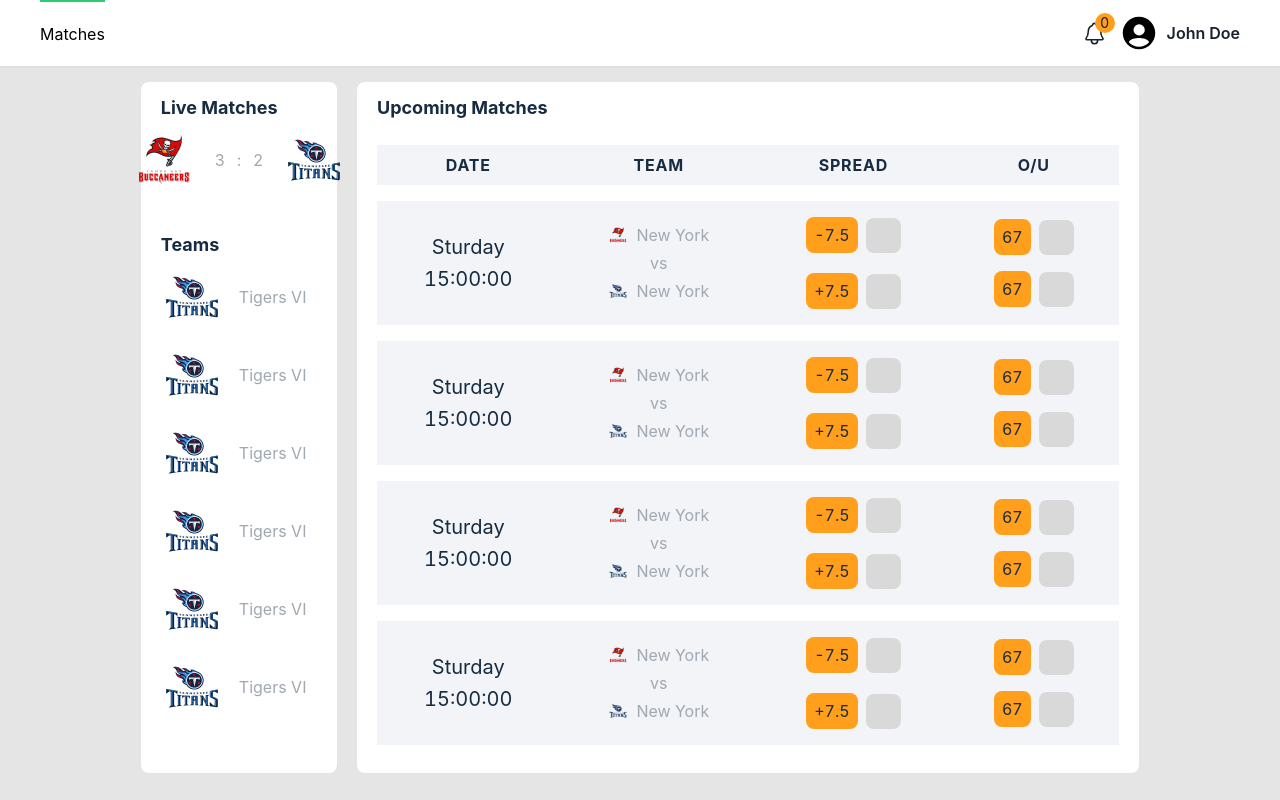
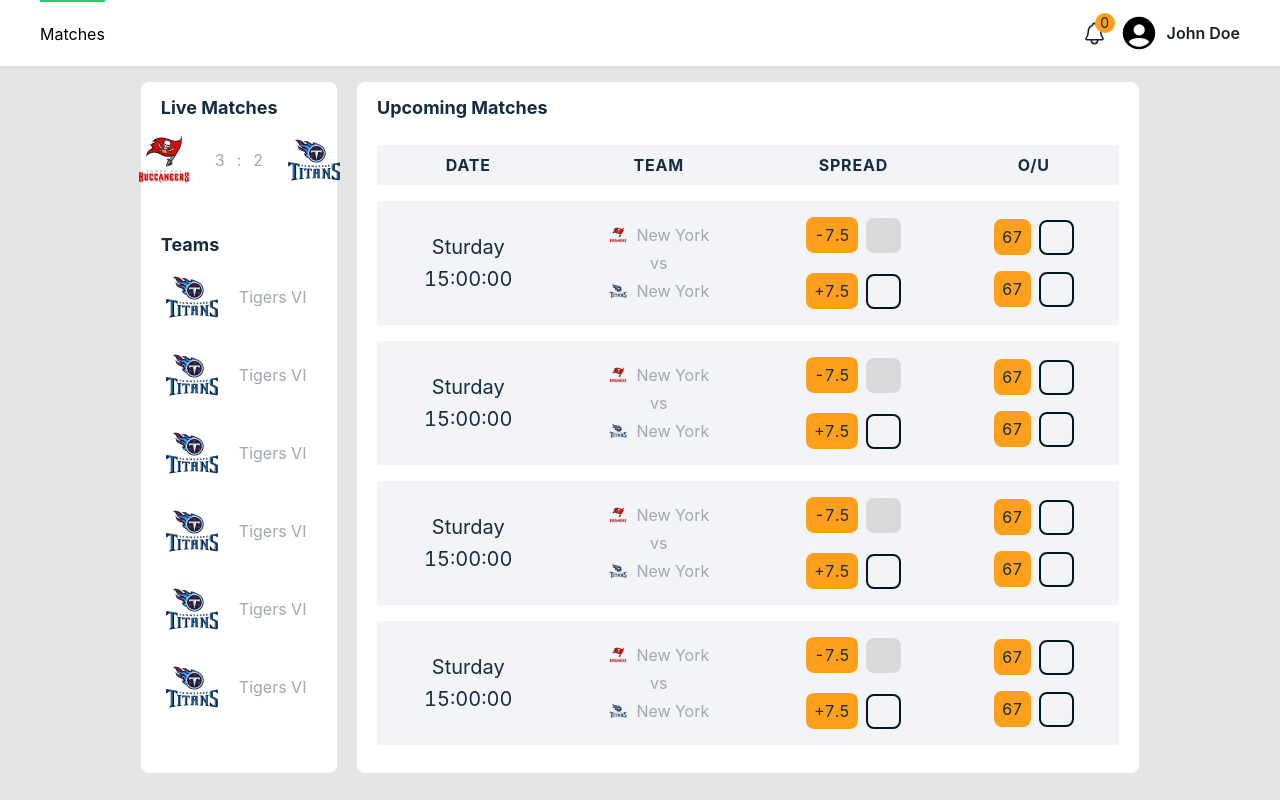
Before and after one commit to jawad-ahmed23/ncaa-bet-app, a React (Vite) app: page / in a window 1280 px wide. Built offline with nearby package versions, Linux system fonts and the light colour scheme.

Commit message:
add not selectd

```diff
--- a/src/components/Dashboard/index.tsx
+++ b/src/components/Dashboard/index.tsx
@@ -18,13 +18,14 @@ import { BsCheckLg } from "react-icons/bs";
 import team1Src from "../../assets/ncaa-app/team-1.png";
 import team2Src from "../../assets/ncaa-app/team-2.png";
 
-const CustomCheckbox = () => {
+const CustomCheckbox = ({ notSelected }: { notSelected?: boolean }) => {
   const [isChecked, setIsChecked] = useState(false);
   return (
     <Box
       w="35px"
       h="35px"
-      bg={isChecked ? "#011627" : "#d9d9d9"}
+      bg={isChecked ? "#011627" : notSelected ? "#d9d9d9" : ""}
+      border={notSelected ? "2px solid #d9d9d9" : "2px solid #011627"}
       rounded="lg"
       onClick={() => setIsChecked(!isChecked)}
       cursor="pointer"
@@ -155,7 +156,7 @@ export default function CDashboard() {
                       <Box bgColor="#FF9F1C" p="2" rounded="lg">
                         -7.5
                       </Box>
-                      <CustomCheckbox />
+                      <CustomCheckbox notSelected />
                     </HStack>
                     <HStack justifyContent="center">
                       <Box bgColor="#FF9F1C" p="2" rounded="lg">
@@ -201,7 +202,7 @@ export default function CDashboard() {
                       <Box bgColor="#FF9F1C" p="2" rounded="lg">
                         -7.5
                       </Box>
-                      <CustomCheckbox />
+                      <CustomCheckbox notSelected />
                     </HStack>
                     <HStack justifyContent="center">
                       <Box bgColor="#FF9F1C" p="2" rounded="lg">
@@ -247,7 +248,7 @@ export default function CDashboard() {
                       <Box bgColor="#FF9F1C" p="2" rounded="lg">
                         -7.5
                       </Box>
-                      <CustomCheckbox />
+                      <CustomCheckbox notSelected />
                     </HStack>
                     <HStack justifyContent="center">
                       <Box bgColor="#FF9F1C" p="2" rounded="lg">
@@ -293,7 +294,7 @@ export default function CDashboard() {
                       <Box bgColor="#FF9F1C" p="2" rounded="lg">
                         -7.5
                       </Box>
-                      <CustomCheckbox />
+                      <CustomCheckbox notSelected />
                     </HStack>
                     <HStack justifyContent="center">
                       <Box bgColor="#FF9F1C" p="2" rounded="lg">
```
